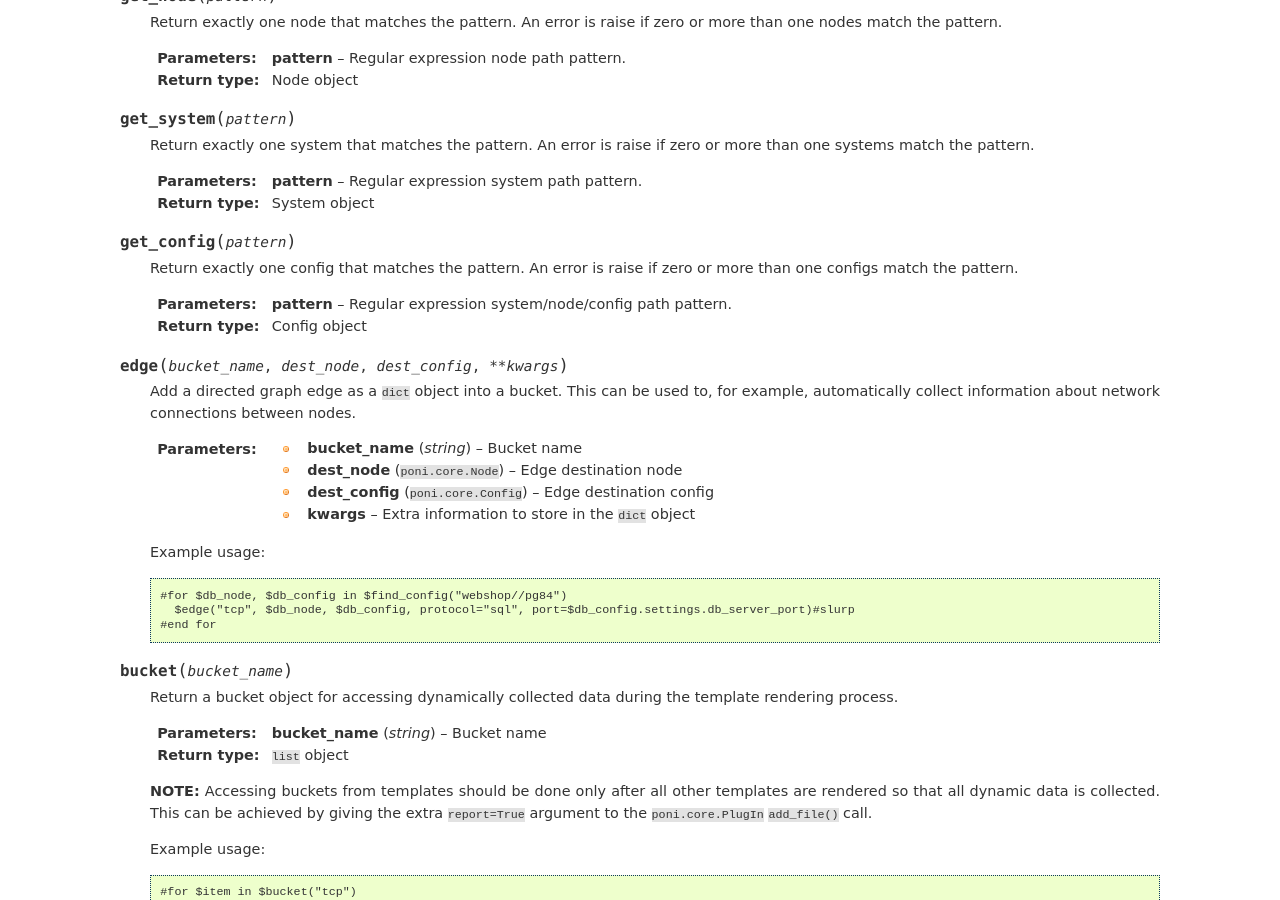
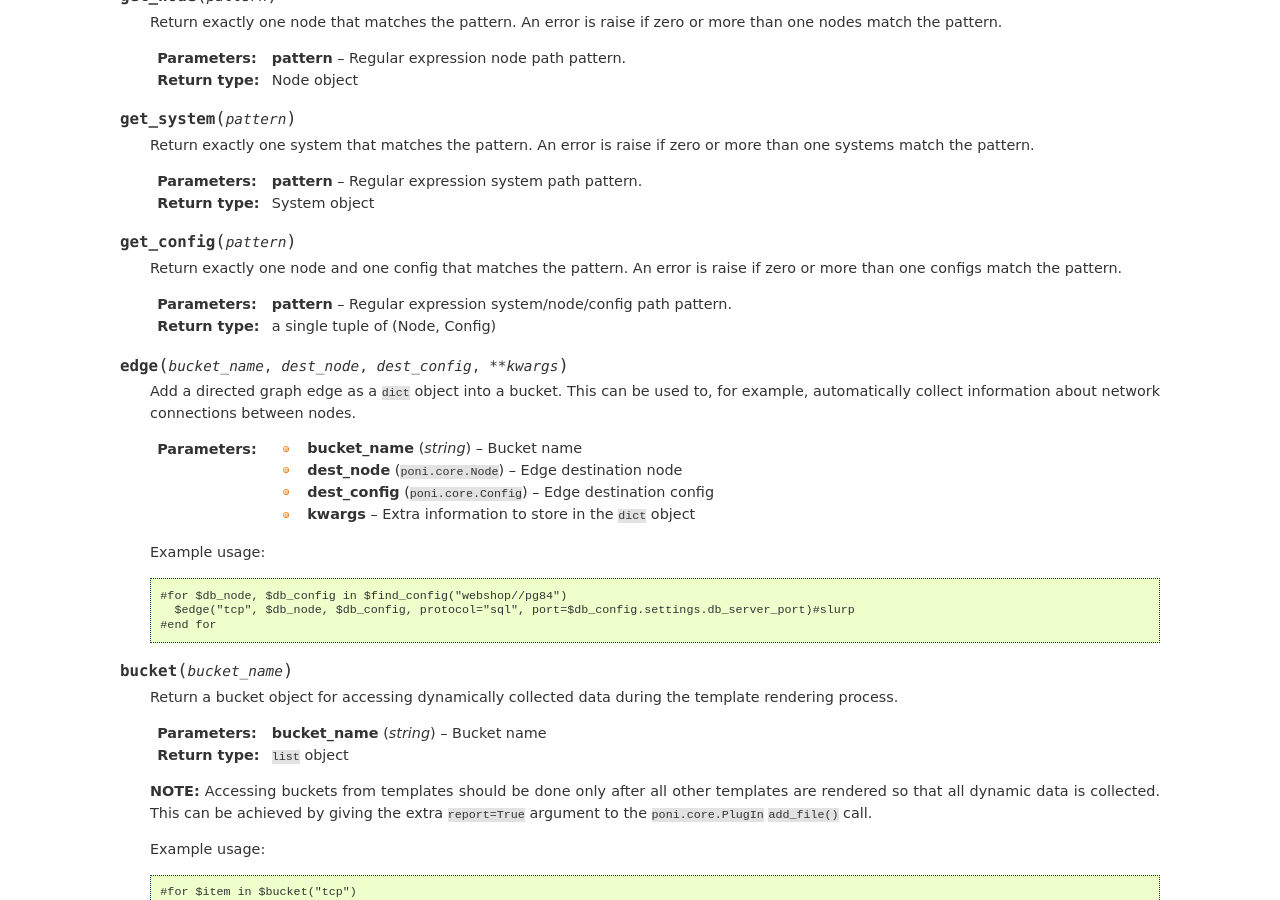
Before and after one commit to ohmu/poni, a Sphinx documentation site: the page built from doc/template-variables.rst, in a window 1280 px wide and 900 px high, scrolled down 1312 px. Built offline with Sphinx 7.4.7, drawn with Linux system fonts in a browser that asks for light colours.

Commit message:
doc: corrected get_config() return value description

```diff
--- a/doc/template-variables.rst
+++ b/doc/template-variables.rst
@@ -100,11 +100,11 @@
 
 .. function:: get_config(pattern)
 
-   Return exactly one config that matches the pattern. An error is raise if
-   zero or more than one configs match the pattern.
+   Return exactly one node and one config that matches the pattern. An error
+   is raise if zero or more than one configs match the pattern.
 
    :param pattern: Regular expression system/node/config path pattern.
-   :rtype: Config object
+   :rtype: a single tuple of (Node, Config)
 
 .. function:: edge(bucket_name, dest_node, dest_config, **kwargs)
 
```
